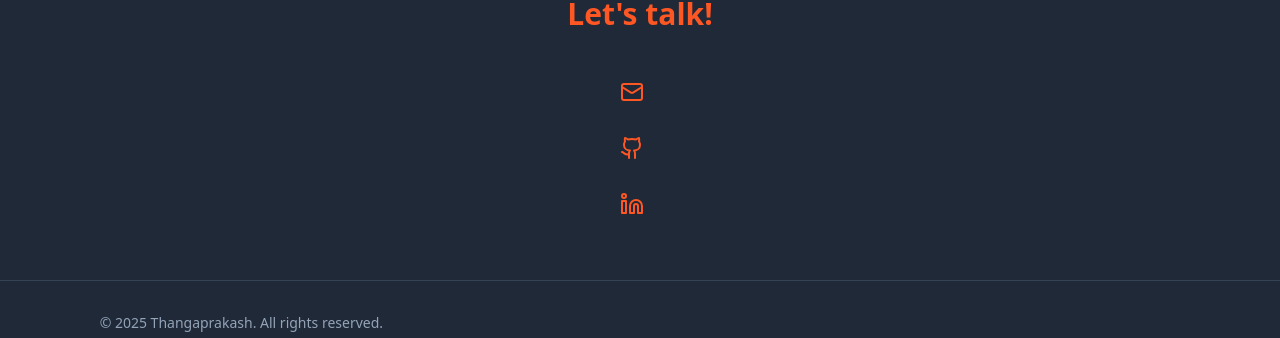
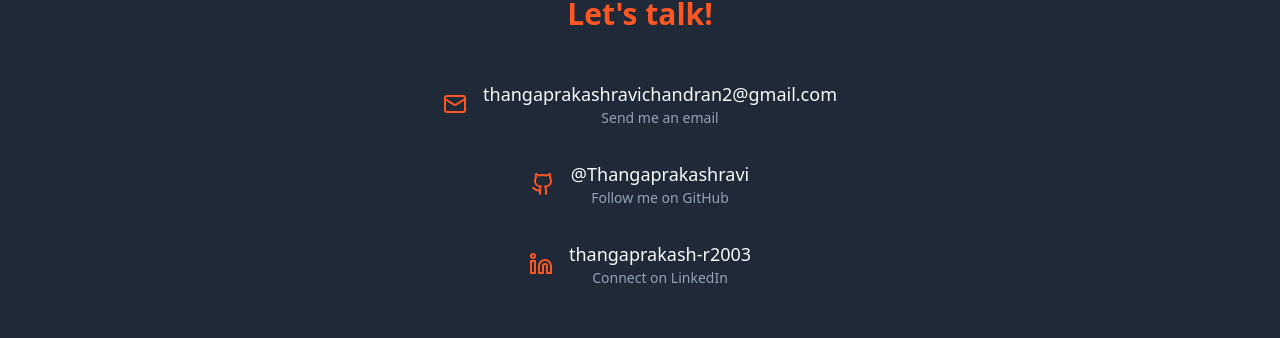
Before and after one commit to Thangaprakashravi/thangaprakash-portfolio, a React (Vite) app: page / in a window 1280 px wide. Shown: the part 2792-3130 px from the top of the page. Built offline with nearby package versions, Linux system fonts and the light colour scheme.

Commit message:
Update contact links

```diff
--- a/src/pages/Index.tsx
+++ b/src/pages/Index.tsx
@@ -229,25 +229,25 @@ fun CarListScreen(
             </div>
             <div className="max-w-2xl mx-auto text-center">
               <div className="space-y-8">
-                <a href="mailto:thangapraksh@example.com" className="flex items-center justify-center space-x-4 smooth-transition hover:text-primary group">
+                <a href="mailto:thangaprakashravichandran2@gmail.com" className="flex items-center justify-center space-x-4 smooth-transition hover:text-primary group">
                   <Mail className="w-6 h-6 text-primary group-hover:scale-110 smooth-transition" />
                   <div>
-
-
+                    <span className="text-lg font-medium">thangaprakashravichandran2@gmail.com</span>
+                    <p className="text-sm text-muted-foreground">Send me an email</p>
                   </div>
                 </a>
-                <a href="https://github.com/thangapraksh" target="_blank" rel="noopener noreferrer" className="flex items-center justify-center space-x-4 smooth-transition hover:text-primary group">
+                <a href="https://github.com/Thangaprakashravi" target="_blank" rel="noopener noreferrer" className="flex items-center justify-center space-x-4 smooth-transition hover:text-primary group">
                   <Github className="w-6 h-6 text-primary group-hover:scale-110 smooth-transition" />
                   <div>
-
-
+                    <span className="text-lg font-medium">@Thangaprakashravi</span>
+                    <p className="text-sm text-muted-foreground">Follow me on GitHub</p>
                   </div>
                 </a>
-                <a href="https://linkedin.com/in/thangapraksh" target="_blank" rel="noopener noreferrer" className="flex items-center justify-center space-x-4 smooth-transition hover:text-primary group">
+                <a href="https://www.linkedin.com/in/thangaprakash-r2003/" target="_blank" rel="noopener noreferrer" className="flex items-center justify-center space-x-4 smooth-transition hover:text-primary group">
                   <Linkedin className="w-6 h-6 text-primary group-hover:scale-110 smooth-transition" />
                   <div>
-
-
+                    <span className="text-lg font-medium">thangaprakash-r2003</span>
+                    <p className="text-sm text-muted-foreground">Connect on LinkedIn</p>
                   </div>
                 </a>
               </div>
```
